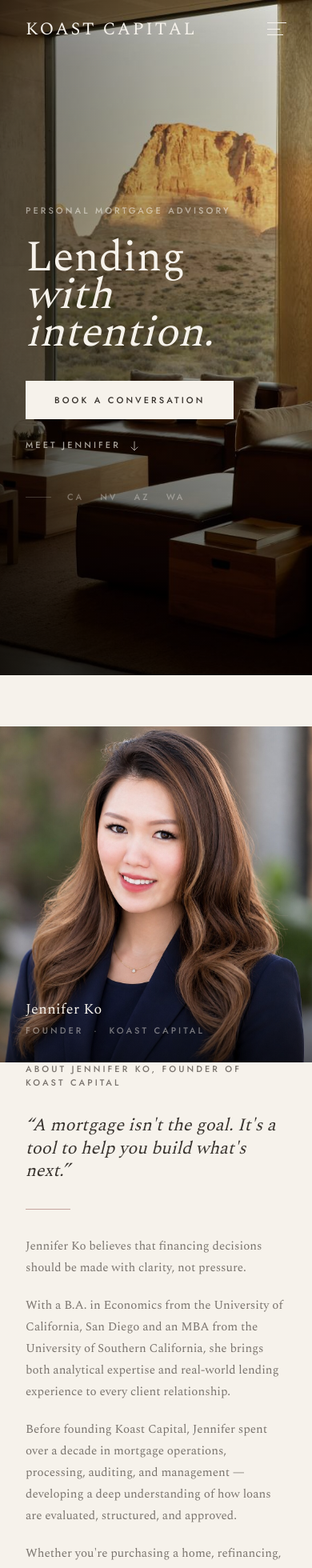
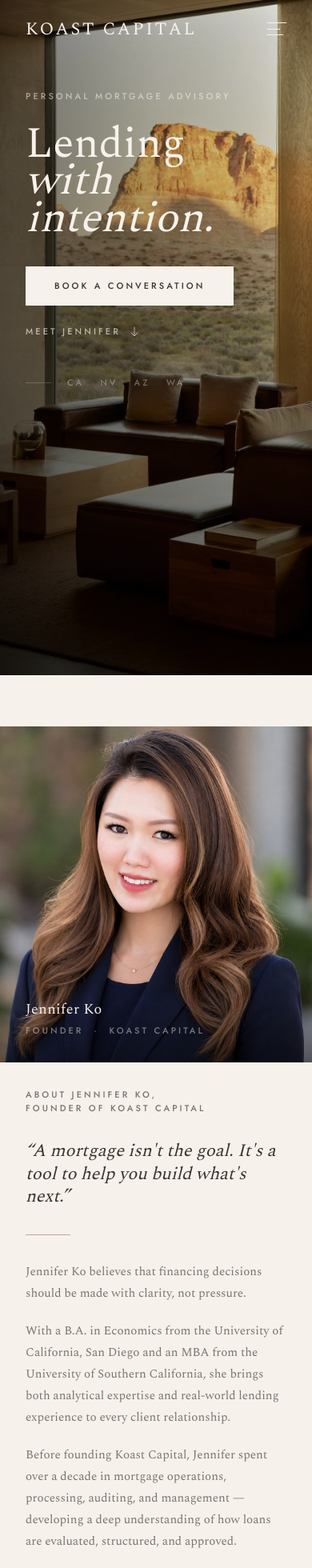
Before and after one commit to jenncko/koast-capital, a Next.js app: page / in a window 390 px wide. Shown: the top 1960 px of the page at 80% size. Built offline with nearby package versions, Linux system fonts and the light colour scheme.

Commit message:
Refine mobile spacing and add NV RED license

```diff
--- a/components/AboutMe.tsx
+++ b/components/AboutMe.tsx
@@ -48,7 +48,7 @@ export default function AboutMe() {
         {/* ── Content — 2/3 width, same height as image ─────────── */}
         <div
           ref={ref}
-          className="flex flex-col justify-between pt-0 pb-10 px-8 lg:px-14 xl:px-20"
+          className="flex flex-col justify-between pt-8 lg:pt-0 pb-10 px-8 lg:px-14 xl:px-20"
         >
           <div>
             <motion.p
@@ -57,7 +57,7 @@ export default function AboutMe() {
               transition={{ duration: 0.9, ease: [0.22, 1, 0.36, 1] }}
               className="eyebrow mb-8"
             >
-              About Jennifer Ko, Founder of Koast Capital
+              About Jennifer Ko,<br className="lg:hidden" /> Founder of Koast Capital
             </motion.p>
 
             {/* Pullquote */}
--- a/components/Footer.tsx
+++ b/components/Footer.tsx
@@ -50,6 +50,7 @@ export default function Footer() {
               </a>
               <p className="font-serif font-light text-cream/60 text-xs">NMLS 2478721</p>
               <p className="font-serif font-light text-cream/60 text-xs">CA DRE 02411638</p>
+              <p className="font-serif font-light text-cream/60 text-xs">NV RED S.0204930</p>
             </div>
           </div>
 
--- a/components/Hero.tsx
+++ b/components/Hero.tsx
@@ -42,8 +42,8 @@ export default function Hero() {
       <div className="absolute inset-0 bg-gradient-to-t from-black/65 via-black/10 to-transparent" />
 
       {/* ── Content — bottom anchored ──────────────────────────────── */}
-      <div className="absolute inset-0 z-10 flex flex-col justify-center">
-        <div className="container-xl pt-20 pb-10">
+      <div className="absolute inset-0 z-10 flex flex-col justify-center max-lg:justify-start">
+        <div className="container-xl pt-20 max-lg:pt-28 pb-10">
 
           <motion.p
             custom={0}
```
